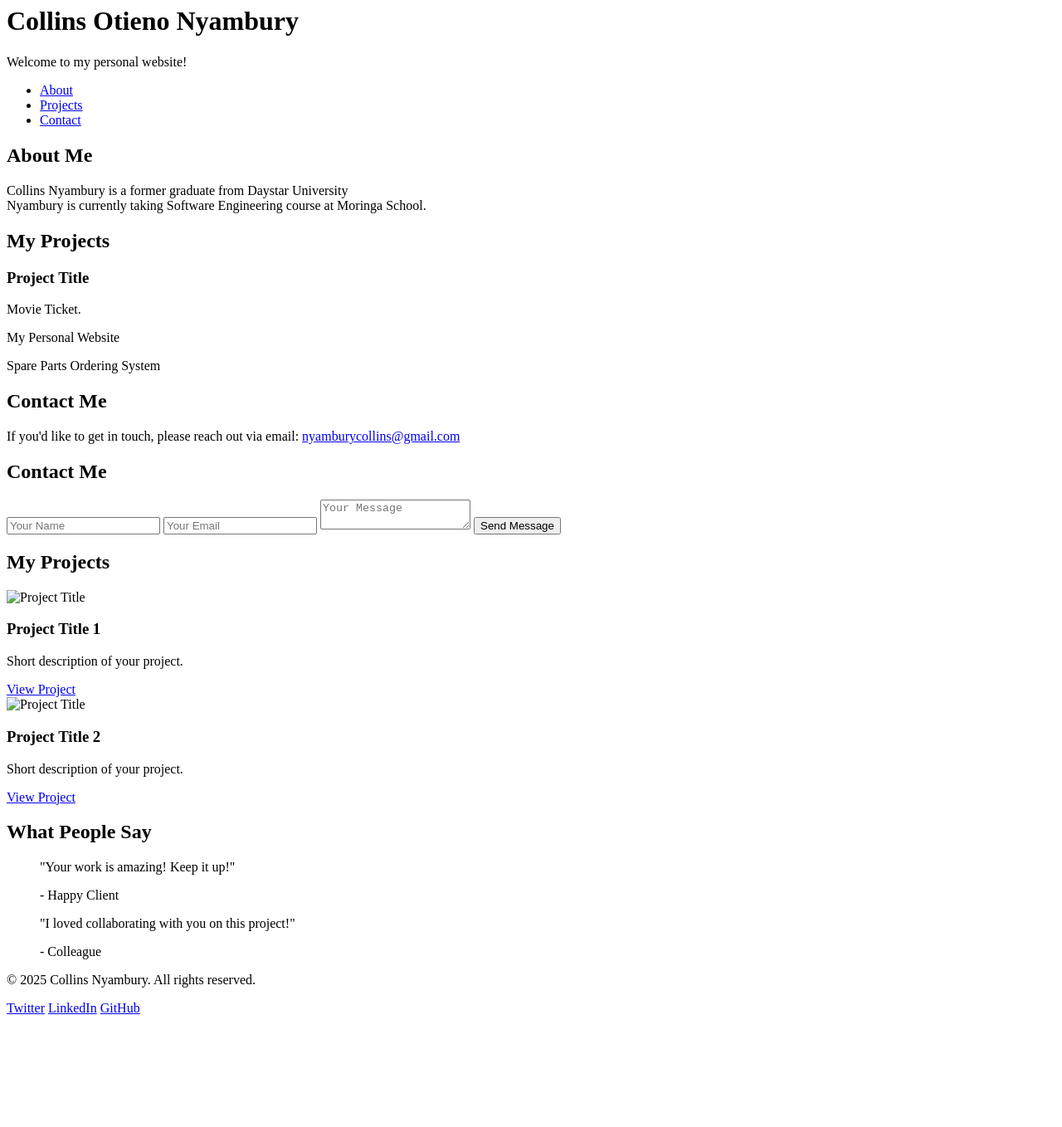
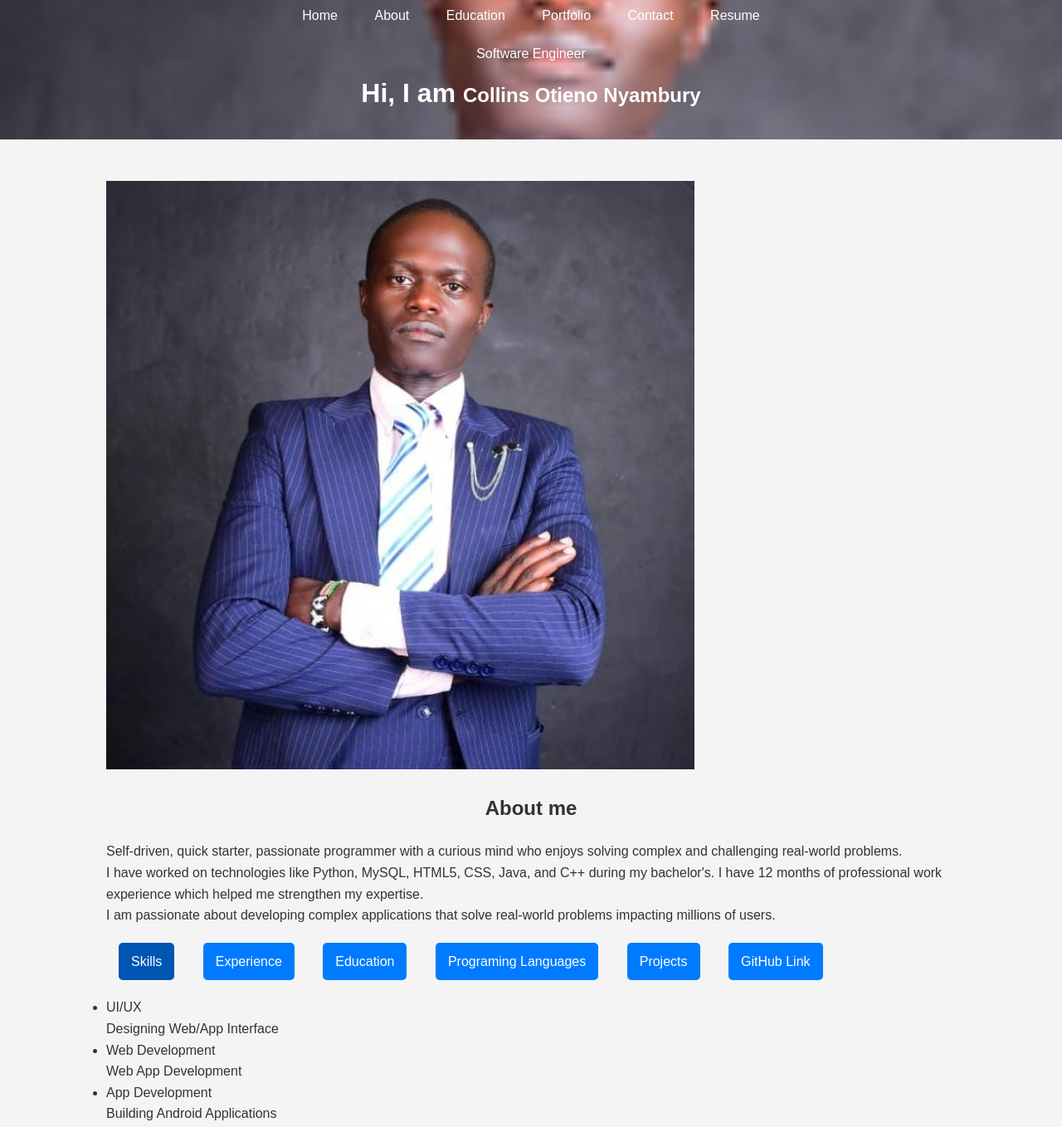
Before and after one commit to NyamburyCollins/my-personal-website, a plain HTML site: page index.html in a window 1280 px wide. Shown: the part 14-1372 px from the top of the page at 83% size. Before the commit the page ends 1246 px from the top, so only its background shows below. Drawn offline with Linux system fonts and the light colour scheme.

Commit message:
Update changes

```diff
--- a/index.html
+++ b/index.html
@@ -3,102 +3,123 @@
 <head>
     <meta charset="UTF-8">
     <meta name="viewport" content="width=device-width, initial-scale=1.0">
-    <link rel="stylesheet" href="styles.css">
-    <title>Collins Nyambury - Personal Website</title>
+    <title>My Personal Website</title>
+    <link rel="stylesheet" href="style.css">
+    <link rel="stylesheet" href="https://cdnjs.cloudflare.com/ajax/libs/font-awesome/6.0.0-beta3/css/all.min.css">
 </head>
 <body>
-    <header>
-        <h1>Collins Otieno Nyambury</h1>
-        <p>Welcome to my personal website!</p>
-        <nav>
-            <ul>
-                <li><a href="#about">About</a></li>
-                <li><a href="#projects">Projects</a></li>
-                <li><a href="#contact">Contact</a></li>
-            </ul>
-        </nav>
-    </header>
+    <div id="header">
+        <div class="container">
+            <nav>
 
-    <div class="container">
-        <section id="about">
-            <h2>About Me</h2>
-            <p>Collins Nyambury is a former graduate from Daystar University <br> Nyambury is currently taking Software Engineering course at Moringa School.</p>
-
-        </section>
-
-        <section id="projects">
-            <h2>My Projects</h2>
-            <div class="project">
-                <h3>Project Title</h3>
-                <p>Movie Ticket.</p>
-                <p>My Personal Website</p>
-                <p>Spare Parts Ordering System</p>
+                <ul>
+                    <li><a href="#">Home</a></li>
+                    <li><a href="#">About</a></li>
+                    <li><a href="#">Education</a></li>
+                    <li><a href="#">Portfolio</a></li>
+                    <li><a href="#">Contact</a></li>
+                    <li><a href="#">Resume</a></li>
+                </ul>
+            </nav>
+            <div class="header_text">
+                <p>Software Engineer</p>
+                <h1>Hi, I am <span>Collins Otieno Nyambury</span><br></h1>
             </div>
-            <!-- Add more projects as needed -->
-        </section>
-
-        <section id="contact">
-            <h2>Contact Me</h2>
-            <p>If you'd like to get in touch, please reach out via email: <a href="mailto:nyamburycollins@gmail.com">nyamburycollins@gmail.com</a></p>
-        </section>
-
-        <section id="contact">
-          <h2>Contact Me</h2>
-          <form action="submit_form.php" method="POST">
-            <input type="text" name="name" placeholder="Your Name" required>
-            <input type="email" name="email" placeholder="Your Email" required>
-            <textarea name="message" placeholder="Your Message" required></textarea>
-            <button type="submit">Send Message</button>
-          </form>
-        </section>
-
-
-        <section id="projects">
-          <h2>My Projects</h2>
-          <div class="project-gallery">
-            <div class="project">
-              <img src="project1.jpg" alt="Project Title">
-              <h3>Project Title 1</h3>
-              <p>Short description of your project.</p>
-              <a href="#" target="_blank">View Project</a>
-            </div>
-            <div class="project">
-              <img src="project2.jpg" alt="Project Title">
-              <h3>Project Title 2</h3>
-              <p>Short description of your project.</p>
-              <a href="#" target="_blank">View Project</a>
-            </div>
-            <!-- Add more needed -->
-          </div>
-        </section>
-
-        <section id="testimonials">
-          <h2>What People Say</h2>
-          <blockquote>
-            <p>"Your work is amazing! Keep it up!"</p>
-            <footer>- Happy Client</footer>
-          </blockquote>
-          <blockquote>
-            <p>"I loved collaborating with you on this project!"</p>
-            <footer>- Colleague</footer>
-          </blockquote>
-        </section>
-
-
+        </div>
     </div>
 
-    <footer>
-        <p>&copy; 2025 Collins Nyambury. All rights reserved.</p>
-    </footer>
+    <!----------------About------------------->
+    <div id="about">
+        <div class="container">
+            <div class="row">
+                <div class="about-col-1">
+                    <img src="Image/Background.jpg" alt="Background">
+                </div>
+                <div class="about-col-2">
+                    <h1 class="sub-title">About me</h1>
+                    <p>Self-driven, quick starter, passionate programmer with a curious mind who enjoys solving complex and challenging real-world problems.</p>
+                    <p>I have worked on technologies like Python, MySQL, HTML5, CSS, Java, and C++ during my bachelor's. I have 12 months of professional work experience which helped me strengthen my expertise.</p>
+                    <p>I am passionate about developing complex applications that solve real-world problems impacting millions of users.</p>
+                    <div class="tab-titles">
+                        <p class="tab-links active-link" onclick="Opentab('skills')">Skills</p>
+                        <p class="tab-links" onclick="Opentab('experience')">Experience</p>
+                        <p class="tab-links" onclick="Opentab('education')">Education</p>
+                        <p class="tab-links" onclick="Opentab('education')">Programing Languages</p>
+                        <p class="tab-links" onclick="Opentab('education')">Projects</p>
+                        <p class="tab-links" onclick="Opentab('education')">GitHub Link</p>
+                    </div>
+                    <div class="tab-contents active-tab" id="skills">
+                        <ul>
+                            <li><span>UI/UX</span><br>Designing Web/App Interface</li>
+                            <li><span>Web Development</span><br>Web App Development</li>
+                            <li><span>App Development</span><br>Building Android Applications</li>
+                        </ul>
+                    </div>
+                    <div class="tab-contents" id="experience">
+                        <ul>
+                            <li><span>2024 - Present</span><br>Designing Web/App Interfaces</li>
+                            <li><span>2019 - 2021</span><br>Web App Development</li>
+                            <li><span>2017 - 2019</span><br>Building Android Apps</li>
+                        </ul>
+                    </div>
+                    <div class="tab-contents" id="education">
+                        <ul>
+                            <li><span>2016</span><br>Degree</li>
+                            <li><span>2016</span><br>High School</li>
+                            <li><span>2014</span><br>Primary School</li>
+                        </ul>
+                    </div>
+                </div>
+            </div>
+        </div>
+    </div>
 
-    <footer>
+    <!------------------Services-------------------->
+    <div id="services">
+        <div class="container">
+            <h1 class="sub-title">My services</h1>
+            <div class="services-list">
+                <div>
+                    <i class="fa-solid fa-code"></i>
+                    <h2>Web Design</h2>
+                    <p>My first Web Design</p>
+                    <a href="#">Learn more</a>
+                </div>
+                <div>
+                    <i class="fa-brands fa-app-store-ios"></i>
+                    <h2>App Design</h2>
+                    <p>My first Web Design</p>
+                    <a href="#">Learn more</a>
+                </div>
+                <div>
+                    <i class="fa-solid fa-frame"></i>
+                    <h2>UI/UX Design</h2>
+                    <p>My first Web Design</p>
+                    <a href="#">Learn more</a>
+                </div>
+            </div>
+        </div>
+    </div>
 
-      <div class="social-media-links">
-        <a href="https://x.com/yourprofile" target="_blank">Twitter</a>
-        <a href="https://linkedin.com/in/yourprofile" target="_blank">LinkedIn</a>
-        <a href="https://github.com/NyamburyCollins?tab=repositories" target="_blank">GitHub</a>
-      </div>
-    </footer>
+    <div id="portfolio">
+        <div class="container">
+            <h1 class="sub-title">My work</h1>
+            <div class="work-list">
+                <div class="work">
+                    <img src="Image/portfolio1.jpg" alt="Portfolio Item 1">
+                </div>
+                <div class="work">
+                    <img src="Image/portfolio2.jpg" alt="Portfolio Item 2">
+                </div>
+            </div>
+        </div>
+    </div>
 
+    <header></header>
+    <script>
+        function Opentab(tabName) {
+            // Functionality to switch between tabs can be implemented here
+        }
+    </script>
 </body>
 </html>
--- a/style.css
+++ b/style.css
@@ -1,24 +1,46 @@
+/* Reset some default browser styles */
 * {
-    box-sizing: border-box;
     margin: 0;
     padding: 0;
+    box-sizing: border-box;
 }
+
 
 body {
     font-family: Arial, sans-serif;
     line-height: 1.6;
-    padding: 20px;
-    background-color: #f9f9f9; /* Fallback color */
-    background-image: url('background.jpg'); /* Replace with your image */
-    background-size: cover;
-    background-position: center;
+    color: #333;
+    background-image: url(''); /* Path to your image */
+    background-size: cover; /* Cover fills the entire container */
+    background-position: center; /* Centers the image */
+    background-repeat: no-repeat; /* Prevents the image from repeating */
   }
 
-header {
-    background: rgba(51, 51, 51, 0.8);
-    color: #fff;
-    padding: 10px 0;
+
+.container {
+    width: 80%;
+    max-width: 1200px;
+    margin: auto;
+}
+
+
+#header {
+    background-image: url('Image/Replace.png'); /* Path to your image */
+    background-size: cover; /* Cover the entire header */
+    background-position: center; /* Center the image */
+    background-repeat: no-repeat; /* Prevent repeating */
+    color: white;
+    padding: 20px 0;
     text-align: center;
+  }
+
+
+.logo {
+    max-width: 150px; /* Set maximum logo width */
+}
+
+nav {
+    margin-bottom: 20px;
 }
 
 nav ul {
@@ -27,99 +49,131 @@ nav ul {
 
 nav ul li {
     display: inline;
-    margin: 0 15px;
+    margin: 0 20px;
 }
 
-nav a {
-    color: #fff;
+nav ul li a {
+    color: white;
     text-decoration: none;
+    transition: color 0.3s;
 }
 
-.container {
-    display: flex;
-    justify-content: space-between;
-    flex-wrap: wrap;
+nav ul li a:hover {
+    color: #ffc107; /* Change color on hover */
 }
 
-section {
-    flex: 1;
-    margin: 20px;
-    padding: 20px;
-    background: rgba(255, 255, 255, 0.9);
-    border: 1px solid #ddd;
-    min-width: 250px;
+.header_text h1 {
+    margin: 10px 0;
 }
 
-.project {
-    margin: 10px 0;
-    border: 1px solid #ccc;
-    padding: 10px;
+.header_text span {
+    font-weight: bold;
+    font-size: 24px;
 }
 
-footer {
-    text-align: center;
-    margin-top: 20px;
-    padding: 10px;
-    background-color: rgba(51, 51, 51, 0.8);
-    color: #fff;
+#about {
+    padding: 50px 0;
+    background-color: #f4f4f4; /* Light background for section */
 }
 
-@media (max-width: 600px) {
-    nav ul {
-      display: block;
-    }
-    .container {
-      flex-direction: column;
-    }
-    section {
-      width: 100%;
-    }
-  }
-
-  .project-gallery {
-    display: flex;
-    flex-wrap: wrap;
-  }
-
-  .project {
-    flex: 1 0 30%; /* Flex growth and shrinkage */
-    margin: 10px;
-    border: 1px solid #ddd;
-    padding: 10px;
-    text-align: center;
-  }
-
-  .project img {
+.about-col-1 img {
     max-width: 100%;
     height: auto;
 }
 
-  form {
-    display: flex;
-    flex-direction: column;
+.tab-titles {
+    margin: 20px 0;
 }
 
-  input, textarea {
-    margin: 10px 0;
-    padding: 10px;
-    border: 1px solid #ccc;
+.tab-links {
+    display: inline-block;
+    margin: 0 15px;
+    padding: 10px 15px;
+    border-radius: 5px;
+    cursor: pointer;
+    background-color: #007bff; /* Tab background */
+    color: white;
 }
 
-  button {
-    background-color: #28a745;
-    color: white;
-    border: none;
-    padding: 10px;
-    cursor: pointer;
+.tab-links.active-link {
+    background-color: #0056b3; /* Darker tab for active */
 }
 
-  .back-to-top {
-    position: fixed;
-    bottom: 20px;
-    right: 20px;
-    background-color: #28a745;
+.tab-contents {
+    display: none; /* Hide all tab contents by default */
+}
+
+.tab-contents.active-tab {
+    display: block; /* Show active tab content */
+}
+
+#services {
+    padding: 50px 0;
+}
+
+.services-list {
+    display: flex;
+    justify-content: space-around; /* Space between service elements */
+}
+
+.services-list div {
+    text-align: center;
+    padding: 20px;
+    background: white;
+    border: 1px solid #ddd; /* Slight border around service items */
+    border-radius: 5px;
+}
+
+.services-list div i {
+    font-size: 40px;
+    margin-bottom: 10px;
+}
+
+#portfolio {
+    padding: 50px 0;
+}
+
+.work-list {
+    display: flex;
+    justify-content: space-between; /* Align portfolio items */
+    flex-wrap: wrap; /* Wrap to next line if needed */
+}
+
+.work {
+    flex: 1 1 calc(33% - 20px); /* Flexible width for three items per row */
+    margin: 10px; /* Spacing */
+}
+
+.work img {
+    max-width: 100%; /* Responsive image */
+    border-radius: 5px; /* Rounded corners */
+}
+
+.sub-title {
+    text-align: center;
+    font-size: 24px;
+    margin: 20px 0; /* Space before/after subtitle */
+}
+
+.footer {
+    text-align: center;
+    padding: 20px;
+    background-color: #007bff;
     color: white;
-    padding: 10px 15px;
-    border-radius: 5px;
-    text-decoration: none;
 }
+
+/* Media Queries for Responsiveness */
+@media (max-width: 768px) {
+    nav ul li {
+        display: block; /* Stack navigation items vertically on mobile */
+        margin: 10px 0;
+    }
+
+    .services-list {
+        flex-direction: column; /* Stack services on mobile */
+    }
+
+    .work {
+        flex: 1 1 100%; /* Stack portfolio items on mobile */
+    }
+}
```
Lines whose indentation alone changed are shown as unchanged.
